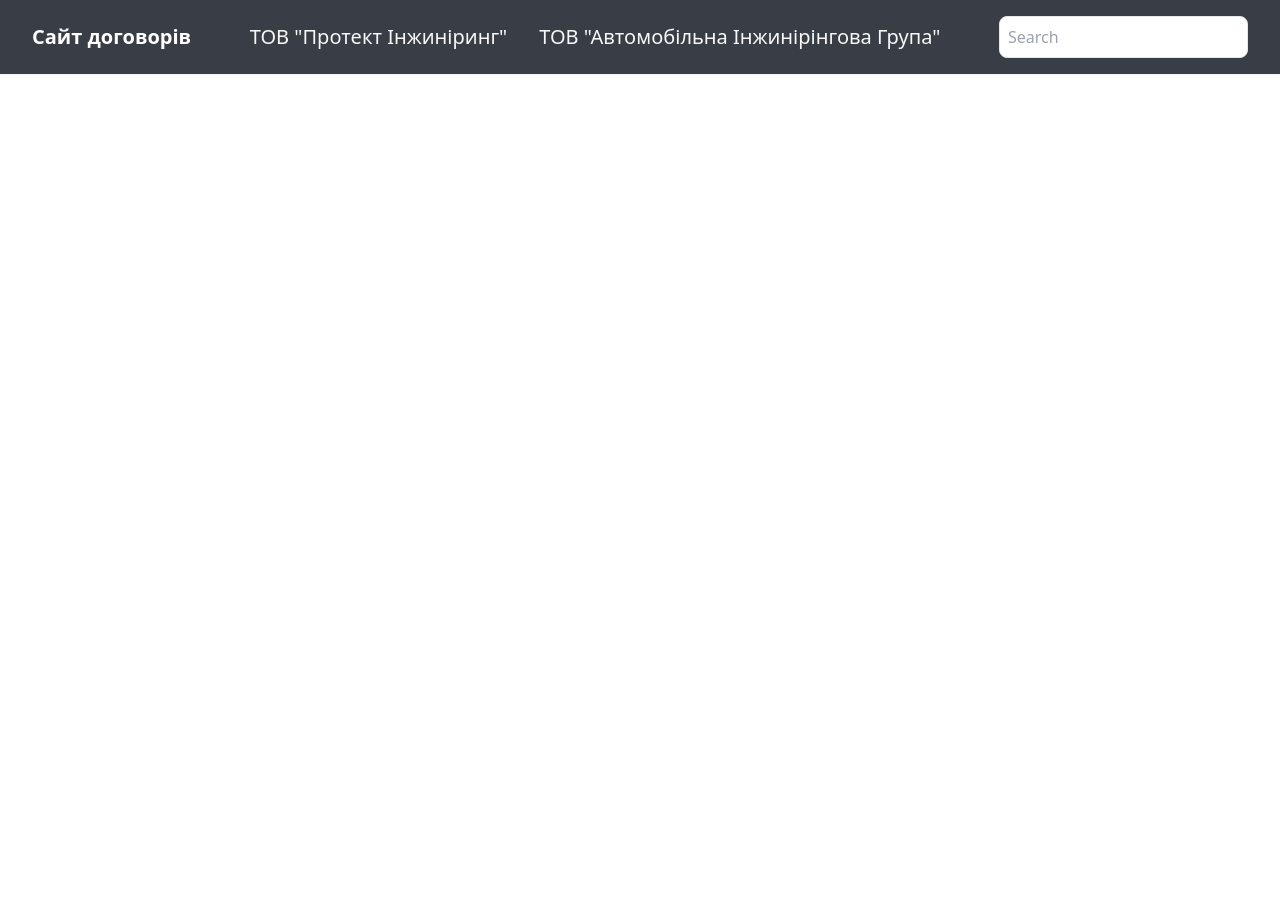
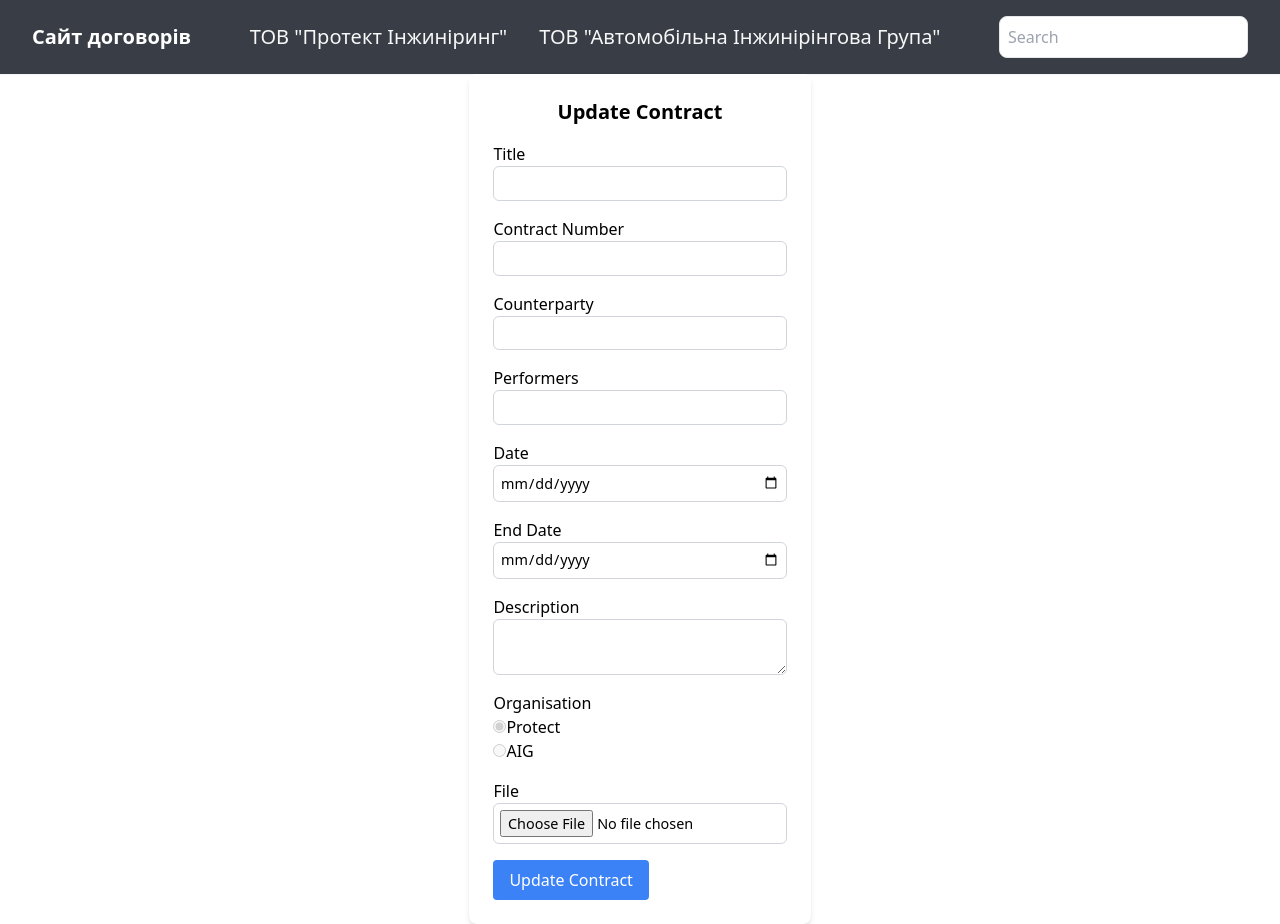
Before and after one commit to sm1leBr0/contracts, a React (Vite) app in the folder frontend/: page /1/update/1 in a window 1280 px wide. Before the commit the page ends 800 px from the top, so only its background shows below. Built offline with nearby package versions, Linux system fonts and the light colour scheme; no server answers.

Commit message:
added update

```diff
--- a/frontend/src/App.jsx
+++ b/frontend/src/App.jsx
@@ -1,6 +1,7 @@
 import ContractUploadForm from "./components/ContractUploadForm";
 import ContractsList from "./components/ContractsList";
 import ContractDetails from "./components/ContractDetails";
+import UpdateContractForm from "./components/UpdateContractForm";
 import { Routes, Route, NavLink, Navigate } from "react-router-dom";
 import { useState } from "react";
 import Login from "./components/Login";
@@ -74,6 +75,10 @@ function App() {
           <Route path="/:org/:id" element={<ContractDetails auth={auth} />} />
           <Route path="/login" element={<Login setAuth={setAuth} />} />
           <Route
+            path="/:org/update/:id"
+            element={<UpdateContractForm org={organisation} />}
+          />
+          <Route
             path="/"
             element={<ContractsList searchTerm={searchTerm} org="protect" />}
           />
--- a/frontend/src/components/ContractDetails.jsx
+++ b/frontend/src/components/ContractDetails.jsx
@@ -94,12 +94,20 @@ const ContractDetails = ({ auth }) => {
           Завантажити
         </button>
         {auth && (
+          <div>
+            <button
+              className="bg-blue-600 hover:bg-blue-700 text-white font-bold py-2 px-4 rounded-2xl ml-2"
+              onClick={() => navigate(`/${org}/update/${id}`)}
+            >
+              Update
+            </button>
             <button
               className="bg-red-600 hover:bg-red-700 text-white font-bold py-2 px-4 rounded-2xl"
               onClick={deleteContract}
             >
               Видалити
             </button>
+          </div>
         )}
       </div>
       <div className="flex flex-col justify-center align-middle h-[800px] w-[900px] flex-grow">
--- a/frontend/src/components/Form.jsx
+++ b/frontend/src/components/Form.jsx
@@ -5,6 +5,7 @@ const Form = ({
   handleFileChange,
   handleInputChange,
   formData,
+  isUpdate,
 }) => {
   const {
     title,
@@ -15,12 +16,12 @@ const Form = ({
     date,
     endDate,
     organisation,
-  } = formData; // Corrected the destructuring here
+  } = formData;
 
   return (
     <div className="max-w-3xl mx-auto bg-white p-6 rounded-lg shadow-md">
       <h2 className="text-xl font-semibold mb-4 text-center">
-        Upload Contract
+        {isUpdate ? "Update Contract" : "Upload Contract"}
       </h2>
       <form onSubmit={handleSubmit}>
         <div className="mb-4">
@@ -34,33 +35,6 @@ const Form = ({
             required
             className="form-element"
           />
-        </div>
-        <div className="mb-4">
-          <label>Organisation</label>
-          <div>
-            <input
-              type="radio"
-              id="protect"
-              name="organisation"
-              value="protect"
-              checked={organisation === "protect"}
-              onChange={handleInputChange}
-              required
-            />
-            <label htmlFor="protect">Protect</label>
-          </div>
-          <div>
-            <input
-              type="radio"
-              id="aig"
-              name="organisation"
-              value="aig"
-              checked={organisation === "aig"}
-              onChange={handleInputChange}
-              required
-            />
-            <label htmlFor="aig">AIG</label>
-          </div>
         </div>
         <div className="mb-4">
           <label htmlFor="number">Contract Number</label>
@@ -133,13 +107,41 @@ const Form = ({
           ></textarea>
         </div>
         <div className="mb-4">
+          <label>Organisation</label>
+          <div>
+            <input
+              type="radio"
+              id="protect"
+              name="organisation"
+              value="protect"
+              checked={organisation === "protect"}
+              onChange={handleInputChange}
+              required
+              disabled={isUpdate}
+            />
+            <label htmlFor="protect">Protect</label>
+          </div>
+          <div>
+            <input
+              type="radio"
+              id="aig"
+              name="organisation"
+              value="aig"
+              checked={organisation === "aig"}
+              onChange={handleInputChange}
+              required
+              disabled={isUpdate}
+            />
+            <label htmlFor="aig">AIG</label>
+          </div>
+        </div>
+        <div className="mb-4">
           <label htmlFor="file">File</label>
           <input
             type="file"
             id="file"
             name="file"
             onChange={handleFileChange}
-            required
             className="form-element"
           />
         </div>
@@ -147,7 +149,7 @@ const Form = ({
           type="submit"
           className="inline-block bg-blue-500 hover:bg-blue-600 text-white py-2 px-4 rounded focus:outline-none focus:ring-2 focus:ring-blue-500"
         >
-          Upload Contract
+          {isUpdate ? "Update Contract" : "Upload Contract"}
         </button>
       </form>
     </div>
--- /dev/null
+++ b/frontend/src/components/UpdateContractForm.jsx
@@ -0,0 +1,99 @@
+import React, { useState, useEffect } from "react";
+import axios from "axios";
+import { useParams, useNavigate } from "react-router-dom";
+import Form from "./Form";
+
+const UpdateContractForm = ({ org }) => {
+  const { id } = useParams();
+  const navigate = useNavigate();
+
+  const [formData, setFormData] = useState({
+    title: "",
+    numberOfContract: "",
+    date: "",
+    endDate: "",
+    description: "",
+    file: null,
+    counterparty: "",
+    performers: "",
+    organisation: org,
+  });
+
+  useEffect(() => {
+    axios
+      .get(`http://127.0.0.1:5000/api/${org}/${id}`)
+      .then((res) => {
+        const contract = res.data;
+        setFormData({
+          title: contract.title,
+          numberOfContract: contract.number,
+          date: contract.date,
+          endDate: contract.end_date,
+          description: contract.description,
+          counterparty: contract.counterparty,
+          performers: contract.performers,
+          organisation: org,
+        });
+      })
+      .catch((error) => {
+        console.error("Error fetching contract:", error);
+      });
+  }, [id, org]);
+
+  const handleFileChange = (e) => {
+    setFormData({ ...formData, file: e.target.files[0] });
+  };
+
+  const handleInputChange = (e) => {
+    const { name, value } = e.target;
+    setFormData({
+      ...formData,
+      [name]: value,
+    });
+  };
+
+  const handleSubmit = async (e) => {
+    e.preventDefault();
+    const formDataToSubmit = new FormData();
+
+    if (formData.file) {
+      formDataToSubmit.append("file", formData.file);
+    }
+    formDataToSubmit.append("title", formData.title);
+    formDataToSubmit.append("number", formData.numberOfContract);
+    formDataToSubmit.append("description", formData.description);
+    formDataToSubmit.append("date", formData.date);
+    formDataToSubmit.append("end_date", formData.endDate);
+    formDataToSubmit.append("counterparty", formData.counterparty);
+    formDataToSubmit.append("performers", formData.performers);
+
+    try {
+      await axios.put(
+        `http://127.0.0.1:5000/api/${org}/update/${id}`,
+        formDataToSubmit,
+        {
+          headers: {
+            "Content-Type": "multipart/form-data",
+          },
+        }
+      );
+      alert("Contract updated successfully!");
+      navigate(`/${org}/${id}`);
+    } catch (error) {
+      alert("Error updating contract");
+      console.error("Error:", error);
+    }
+  };
+
+  return (
+    <Form
+      handleFileChange={handleFileChange}
+      handleInputChange={handleInputChange}
+      handleSubmit={handleSubmit}
+      formData={formData}
+      isUpdate={true}
+    />
+  );
+};
+
+export default UpdateContractForm;
```
Also changed, not shown: 2 other files (tests, documents, lock files or other folders). Lines whose indentation alone changed are shown as unchanged.
